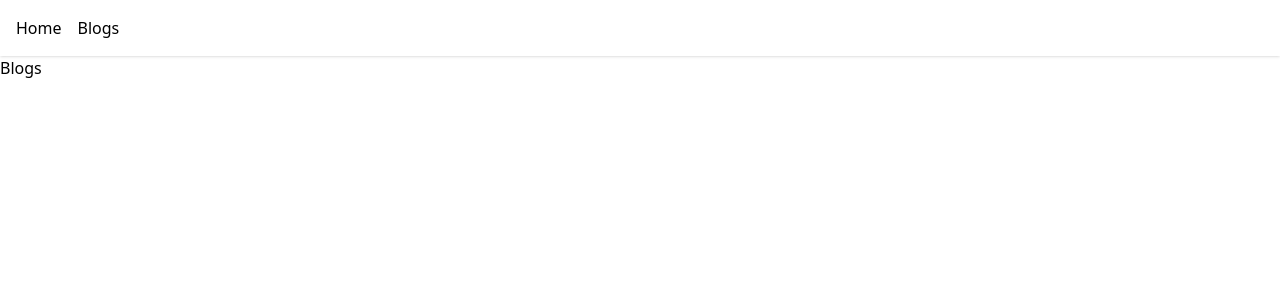
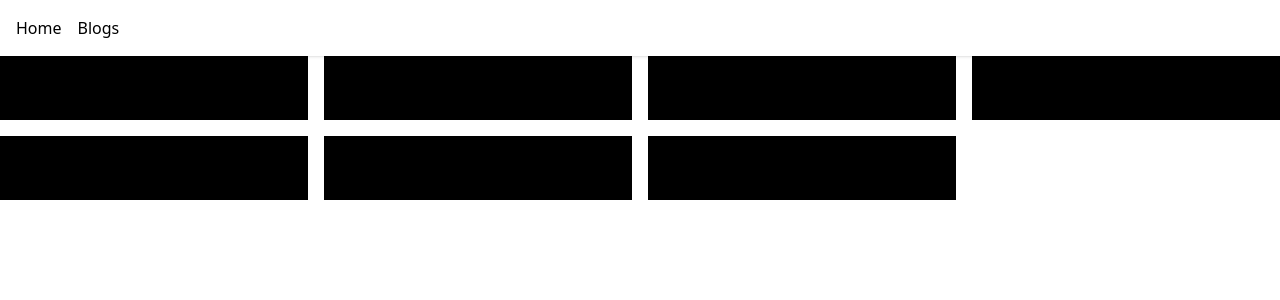
Before and after one commit to shamim-behshad/cart-cove, a Next.js app: page /blogs in a window 1280 px wide. Shown: the top 300 px of the page. Built offline with nearby package versions, Linux system fonts and the light colour scheme.

Commit message:
feat: container component

```diff
--- a/src/app/blogs/page.tsx
+++ b/src/app/blogs/page.tsx
@@ -1,8 +1,19 @@
+import Container from '@/components/Container'
 import React from 'react'
 
 function Blogs() {
   return (
-    <div>Blogs</div>
+    <Container>
+      <div className='grid grid-cols-4 gap-4'>
+          <div className='bg-black h-16'></div>
+          <div className='bg-black h-16'></div>
+          <div className='bg-black h-16'></div>
+          <div className='bg-black h-16'></div>
+          <div className='bg-black h-16'></div>
+          <div className='bg-black h-16'></div>
+          <div className='bg-black h-16'></div>
+      </div>
+    </Container>
   )
 }
 
--- /dev/null
+++ b/src/components/Container.tsx
@@ -0,0 +1,9 @@
+import React from 'react'
+
+function Container({children}: {children: React.ReactNode}) {
+  return (
+    <div className='container mx-auto'>{children}</div>
+  )
+}
+
+export default Container
```
